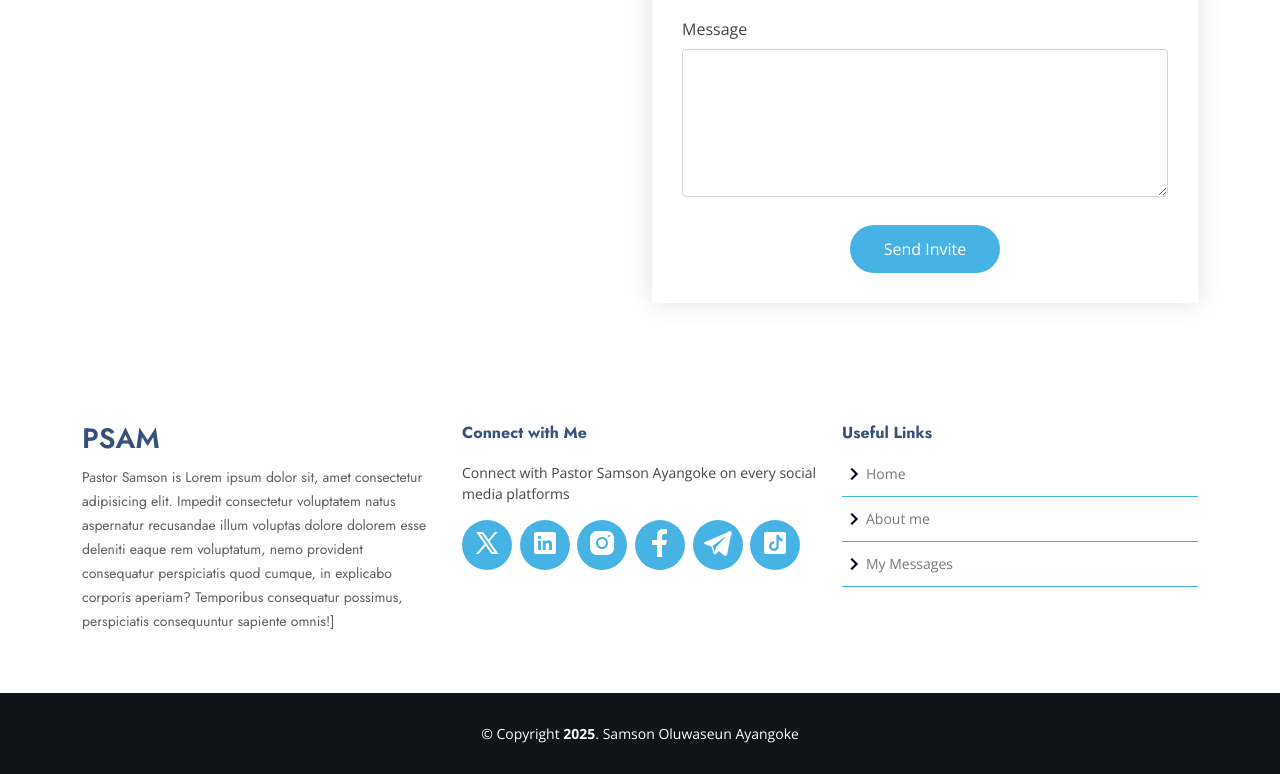
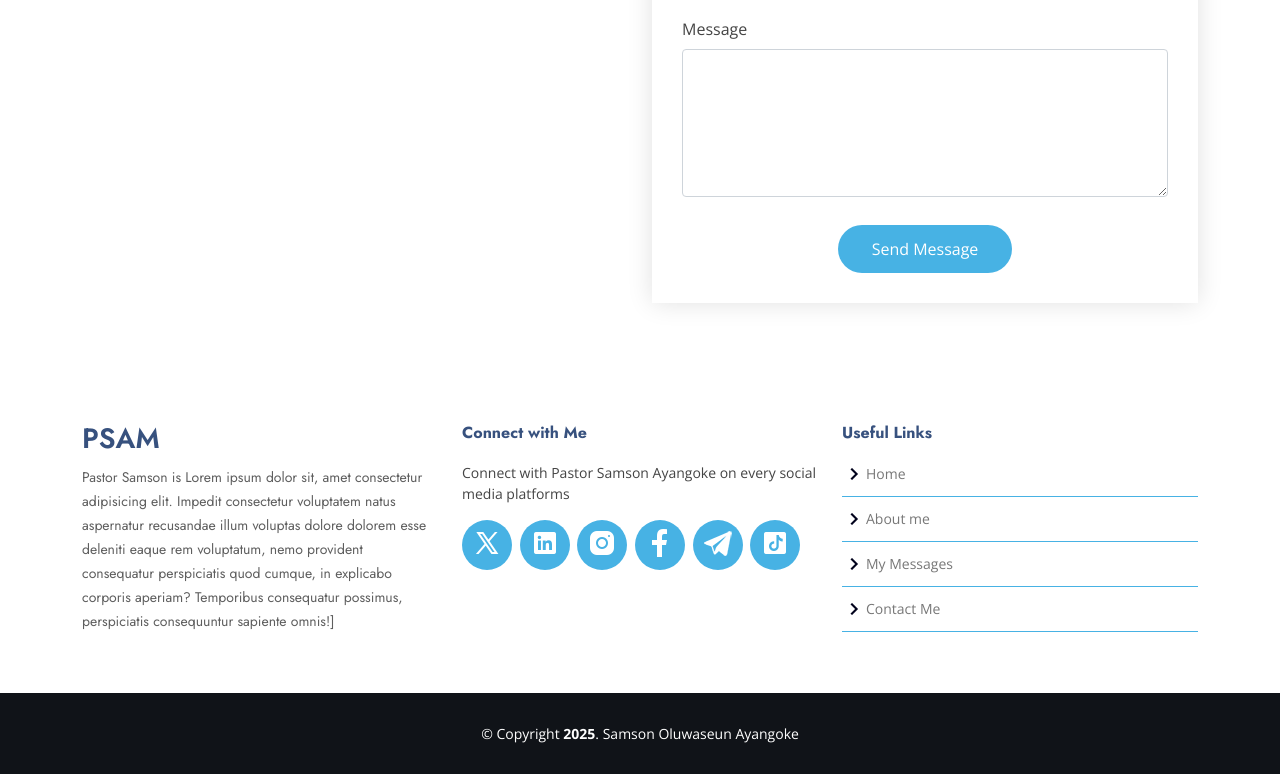
Before and after one commit to oluwaseyipd/PSAM, a plain HTML site: page index.html in a window 1280 px wide. Shown: the part 2087-2861 px from the top of the page. Drawn offline with nearby package versions, Linux system fonts and the light colour scheme.

Commit message:
Contact form updated

```diff
--- a/index.html
+++ b/index.html
@@ -190,7 +190,7 @@
                                 <span id="cmessage" class="error" font-weight-bold></span>
                             </div>
 
-                            <div class="text-center"><button id="invite" type="button">Send Invite</button></div>
+                            <div class="text-center"><button id="invite" type="button">Send Message</button></div>
                         </form>
                     </div>
 
@@ -242,6 +242,7 @@
                             <li><img src="assets/img/arrow-right.png" alt=""> <a href="#">Home</a></li>
                             <li><img src="assets/img/arrow-right.png" alt=""> <a href="#about">About me</a></li>
                             <li><img src="assets/img/arrow-right.png" alt=""> <a href="#message">My Messages</a></li>
+                            <li><img src="assets/img/arrow-right.png" alt=""> <a href="#contact">Contact Me</a></li>
                         </ul>
                     </div>
 
```
